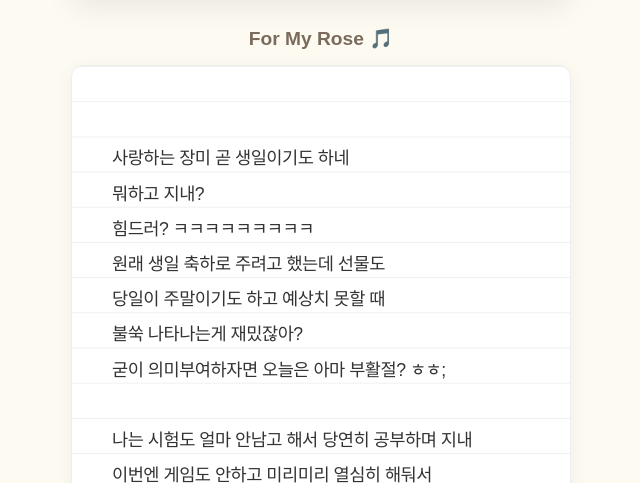
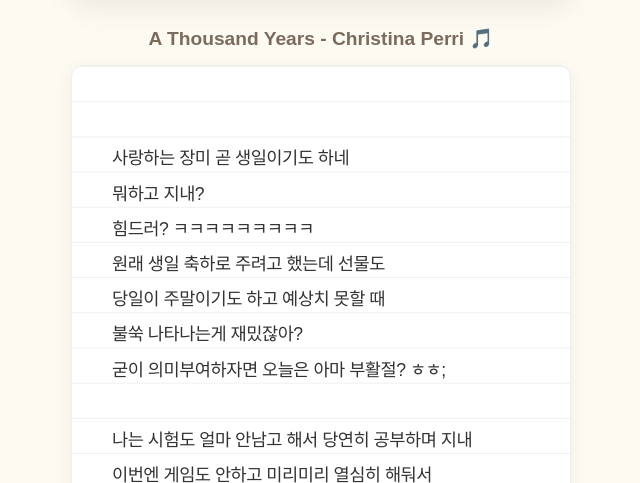
Before and after one commit to hoyoun030312/I_love_you_Rose, a plain HTML site: page index.html in a window 1280 px wide. Shown: the part 324-807 px from the top of the page, without its empty margins (319-959 px from the left). Drawn offline with Linux system fonts and the light colour scheme; a web font is replaced by a local one.

Commit message:
Update index.html

```diff
--- a/index.html
+++ b/index.html
@@ -89,7 +89,7 @@
                     allowfullscreen></iframe>
         </div>
 
-        <div class="instruction"> For My Rose 🎵 </div>
+        <div class="instruction"> A Thousand Years - Christina Perri 🎵 </div>
 
         <div class="letter-paper">
 사랑하는 장미 곧 생일이기도 하네
```
